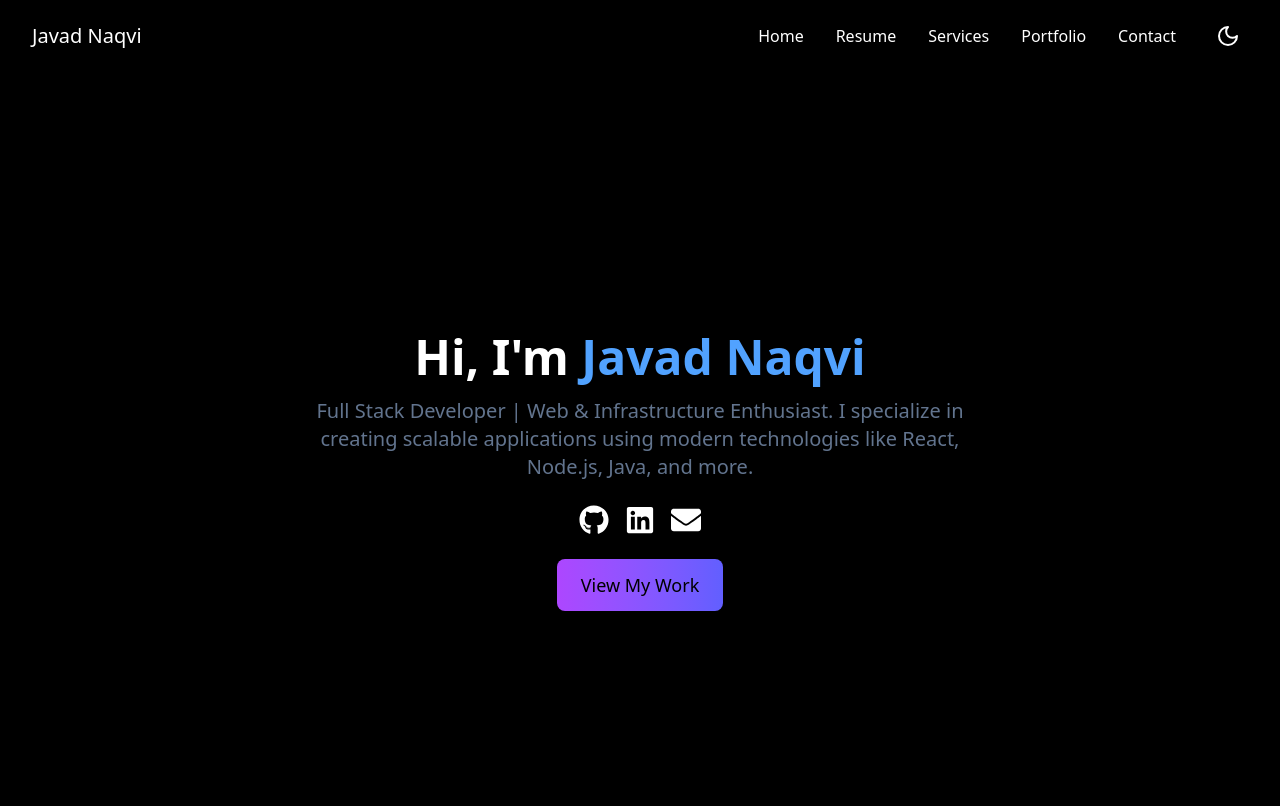
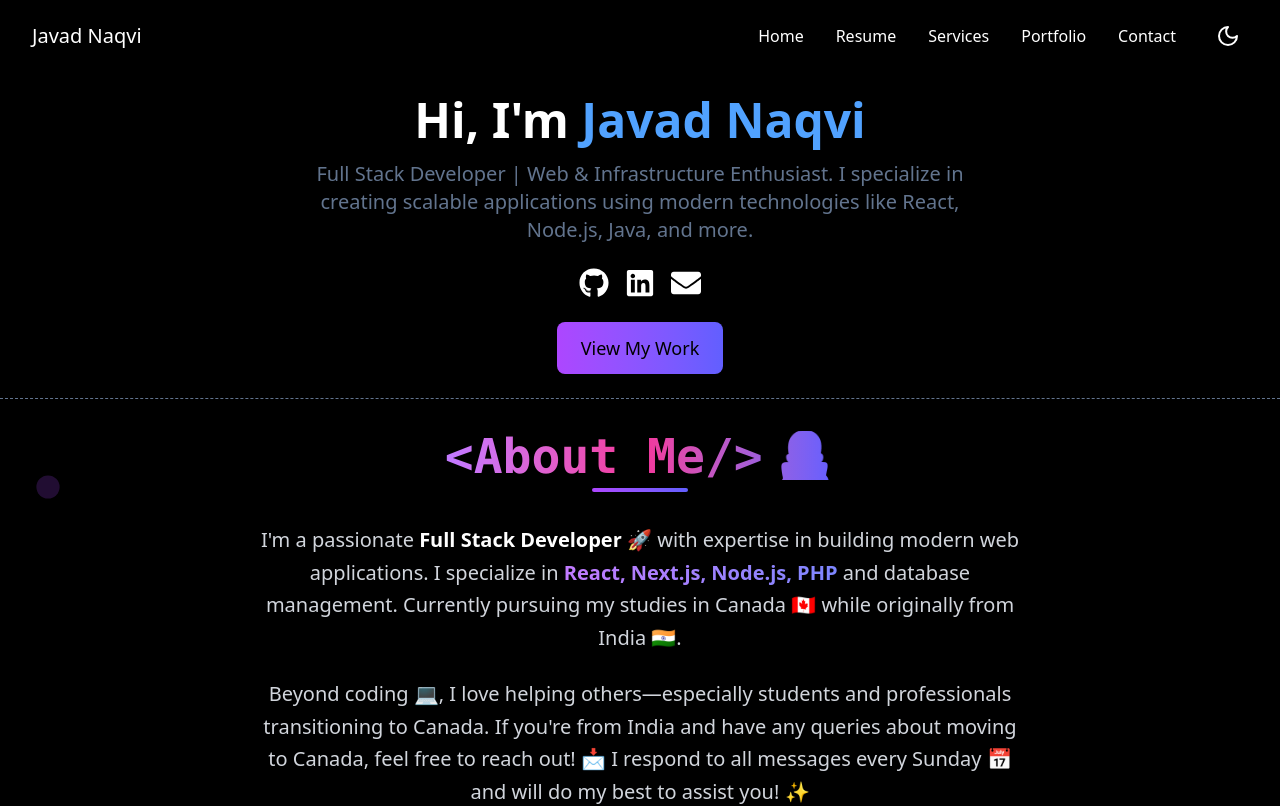
Before and after one commit to missamnaqvi/portfolio, a React (Vite) app: page / in a window 1280 px wide. Shown: the top 806 px of the page. Built offline with nearby package versions, Linux system fonts and the light colour scheme.

Commit message:
spacing issue fix

```diff
--- a/src/components/About.jsx
+++ b/src/components/About.jsx
@@ -58,7 +58,7 @@ export default function About() {
         }}
       />
 
-      <section className="container p-8 text-center relative z-10">
+      <section className="container px-[15px] md:p-8 text-center relative z-10">
         {/* Animated Header */}
         <motion.div
           initial={{ opacity: 0, y: -50 }}
--- a/src/components/Hero.jsx
+++ b/src/components/Hero.jsx
@@ -7,7 +7,7 @@ export default function Hero() {
       id="Home"
       className="bg-black text-white border-b-[1px] border-dashed border-slate-500"
     >
-      <section className="container flex flex-col items-center justify-center min-h-screen text-center p-6 px-3 md:px-6">
+      <section className="container flex flex-col items-center justify-center text-center p-6 px-3 md:px-6">
         <motion.p
           className="text-3xl md:text-4xl lg:text-5xl font-bold mb-4"
           initial={{ opacity: 0, y: -50 }}
```
